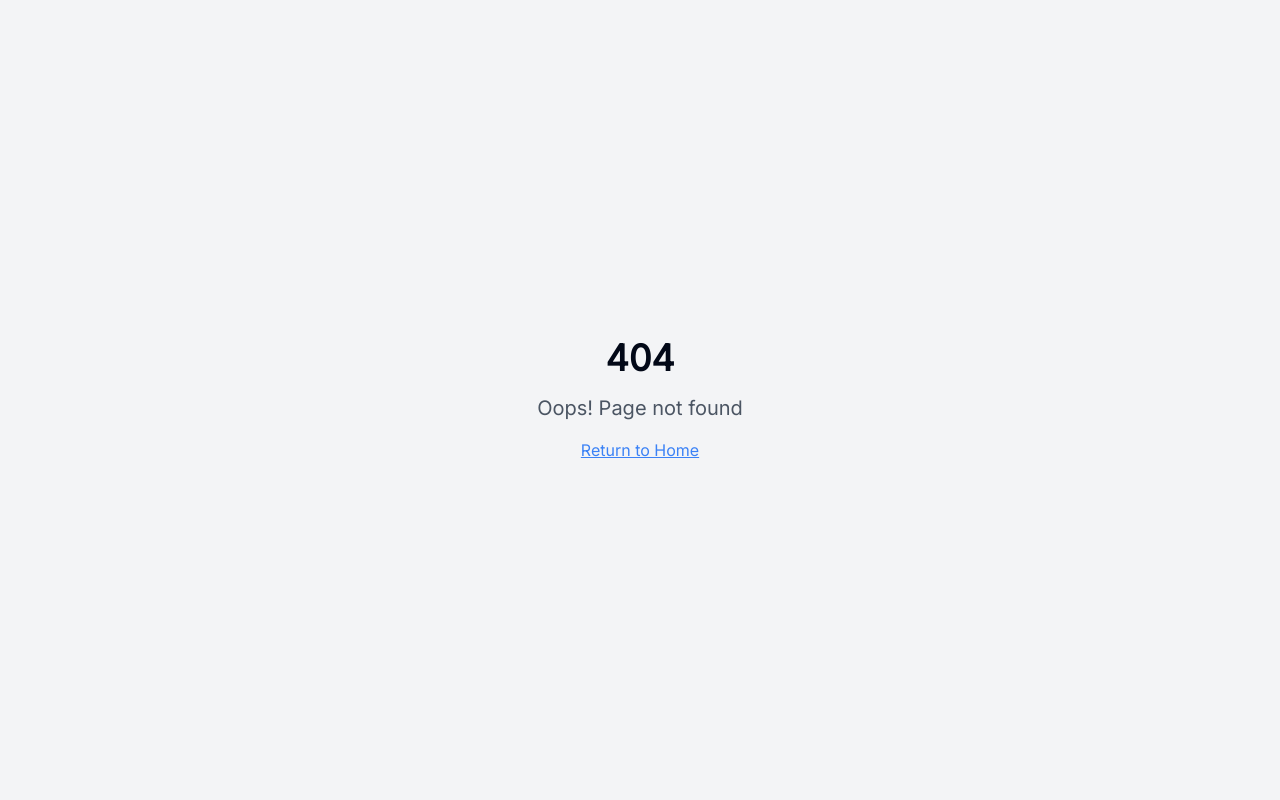
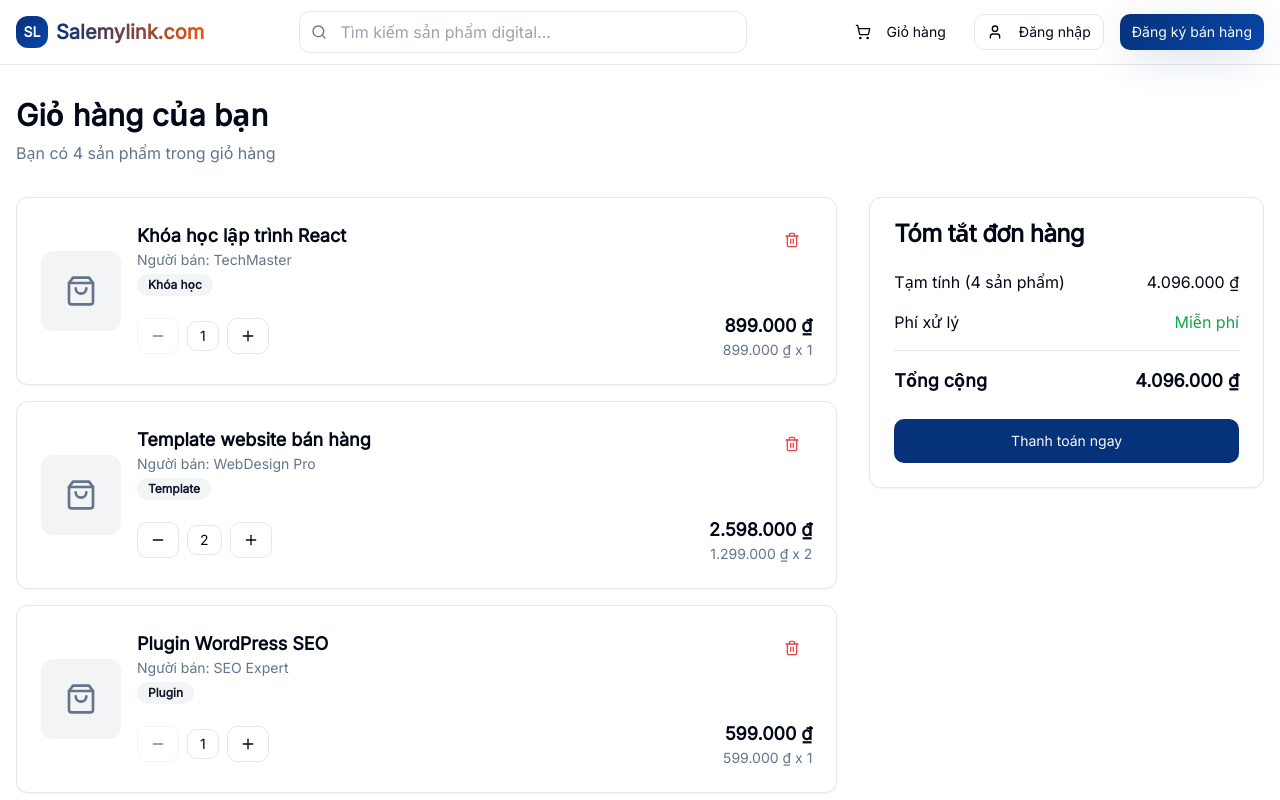
Before and after one commit to Quileute97/drive-sell-hub, a React (Vite) app: page /cart in a window 1280 px wide. Before the commit this address had no page. Shown: the top 800 px of the page. Built offline with nearby package versions, Linux system fonts and the light colour scheme; a web font is replaced by a local one.

Commit message:
Fix shopping cart display
Optimized the shopping cart tab to display correctly when clicked.

```diff
--- a/src/App.tsx
+++ b/src/App.tsx
@@ -8,6 +8,7 @@ import Index from "./pages/Index";
 import Auth from "./pages/Auth";
 import SellerAuth from "./pages/SellerAuth";
 import SellerDashboard from "./pages/SellerDashboard";
+import { Cart } from "./pages/Cart";
 import NotFound from "./pages/NotFound";
 
 const queryClient = new QueryClient();
@@ -24,6 +25,7 @@ const App = () => (
             <Route path="/auth" element={<Auth />} />
             <Route path="/seller-signup" element={<SellerAuth />} />
             <Route path="/seller-dashboard" element={<SellerDashboard />} />
+            <Route path="/cart" element={<Cart />} />
             {/* ADD ALL CUSTOM ROUTES ABOVE THE CATCH-ALL "*" ROUTE */}
             <Route path="*" element={<NotFound />} />
           </Routes>
--- a/src/components/Header.tsx
+++ b/src/components/Header.tsx
@@ -42,10 +42,12 @@ export const Header = () => {
 
           {/* Right Navigation */}
           <div className="flex items-center space-x-4">
-            <Button variant="ghost" size="sm" className="hidden sm:flex">
-              <ShoppingCart className="h-4 w-4" />
-              <span className="ml-2">Giỏ hàng</span>
-            </Button>
+            <Link to="/cart">
+              <Button variant="ghost" size="sm" className="hidden sm:flex">
+                <ShoppingCart className="h-4 w-4" />
+                <span className="ml-2">Giỏ hàng</span>
+              </Button>
+            </Link>
 
             {user ? (
               <DropdownMenu>
--- /dev/null
+++ b/src/pages/Cart.tsx
@@ -0,0 +1,219 @@
+import { useState } from 'react';
+import { Header } from '@/components/Header';
+import { Footer } from '@/components/Footer';
+import { Button } from '@/components/ui/button';
+import { Card, CardContent, CardFooter, CardHeader, CardTitle } from '@/components/ui/card';
+import { Badge } from '@/components/ui/badge';
+import { Separator } from '@/components/ui/separator';
+import { Trash2, Plus, Minus, ShoppingBag } from 'lucide-react';
+import { useToast } from '@/hooks/use-toast';
+
+interface CartItem {
+  id: string;
+  name: string;
+  price: number;
+  quantity: number;
+  seller: string;
+  image?: string;
+  category: string;
+}
+
+export const Cart = () => {
+  const { toast } = useToast();
+
+  // Mock cart data - in real app, this would come from context/state management
+  const [cartItems, setCartItems] = useState<CartItem[]>([
+    {
+      id: '1',
+      name: 'Khóa học lập trình React',
+      price: 899000,
+      quantity: 1,
+      seller: 'TechMaster',
+      category: 'Khóa học',
+    },
+    {
+      id: '2',
+      name: 'Template website bán hàng',
+      price: 1299000,
+      quantity: 2,
+      seller: 'WebDesign Pro',
+      category: 'Template',
+    },
+    {
+      id: '3',
+      name: 'Plugin WordPress SEO',
+      price: 599000,
+      quantity: 1,
+      seller: 'SEO Expert',
+      category: 'Plugin',
+    }
+  ]);
+
+  const updateQuantity = (id: string, newQuantity: number) => {
+    if (newQuantity < 1) return;
+    setCartItems(items =>
+      items.map(item =>
+        item.id === id ? { ...item, quantity: newQuantity } : item
+      )
+    );
+  };
+
+  const removeItem = (id: string) => {
+    setCartItems(items => items.filter(item => item.id !== id));
+    toast({
+      title: "Đã xóa sản phẩm",
+      description: "Sản phẩm đã được xóa khỏi giỏ hàng",
+    });
+  };
+
+  const formatPrice = (price: number) => {
+    return new Intl.NumberFormat('vi-VN', {
+      style: 'currency',
+      currency: 'VND'
+    }).format(price);
+  };
+
+  const totalAmount = cartItems.reduce((total, item) => total + (item.price * item.quantity), 0);
+  const totalItems = cartItems.reduce((total, item) => total + item.quantity, 0);
+
+  const handleCheckout = () => {
+    toast({
+      title: "Thanh toán",
+      description: "Chức năng thanh toán sẽ được phát triển soon!",
+    });
+  };
+
+  return (
+    <div className="min-h-screen bg-background">
+      <Header />
+
+      <main className="container mx-auto px-4 py-8">
+        <div className="mb-8">
+          <h1 className="text-3xl font-bold text-foreground mb-2">Giỏ hàng của bạn</h1>
+          <p className="text-muted-foreground">
+            Bạn có {totalItems} sản phẩm trong giỏ hàng
+          </p>
+        </div>
+
+        {cartItems.length === 0 ? (
+          <Card className="text-center py-12">
+            <CardContent>
+              <ShoppingBag className="h-16 w-16 text-muted-foreground mx-auto mb-4" />
+              <h3 className="text-lg font-semibold mb-2">Giỏ hàng trống</h3>
+              <p className="text-muted-foreground mb-4">
+                Hãy khám phá các sản phẩm digital tuyệt vời của chúng tôi
+              </p>
+              <Button asChild>
+                <a href="/">Tiếp tục mua sắm</a>
+              </Button>
+            </CardContent>
+          </Card>
+        ) : (
+          <div className="grid lg:grid-cols-3 gap-8">
+            {/* Cart Items */}
+            <div className="lg:col-span-2 space-y-4">
+              {cartItems.map((item) => (
+                <Card key={item.id}>
+                  <CardContent className="p-6">
+                    <div className="flex items-center space-x-4">
+                      <div className="w-20 h-20 bg-muted rounded-lg flex items-center justify-center">
+                        <ShoppingBag className="h-8 w-8 text-muted-foreground" />
+                      </div>
+
+                      <div className="flex-1">
+                        <div className="flex items-start justify-between">
+                          <div>
+                            <h3 className="font-semibold text-lg">{item.name}</h3>
+                            <p className="text-sm text-muted-foreground">Người bán: {item.seller}</p>
+                            <Badge variant="secondary" className="mt-1">
+                              {item.category}
+                            </Badge>
+                          </div>
+                          <Button
+                            variant="ghost"
+                            size="sm"
+                            onClick={() => removeItem(item.id)}
+                            className="text-red-500 hover:text-red-600"
+                          >
+                            <Trash2 className="h-4 w-4" />
+                          </Button>
+                        </div>
+
+                        <div className="flex items-center justify-between mt-4">
+                          <div className="flex items-center space-x-2">
+                            <Button
+                              variant="outline"
+                              size="sm"
+                              onClick={() => updateQuantity(item.id, item.quantity - 1)}
+                              disabled={item.quantity <= 1}
+                            >
+                              <Minus className="h-3 w-3" />
+                            </Button>
+                            <span className="px-3 py-1 border rounded-md text-sm font-medium">
+                              {item.quantity}
+                            </span>
+                            <Button
+                              variant="outline"
+                              size="sm"
+                              onClick={() => updateQuantity(item.id, item.quantity + 1)}
+                            >
+                              <Plus className="h-3 w-3" />
+                            </Button>
+                          </div>
+
+                          <div className="text-right">
+                            <p className="text-lg font-semibold">
+                              {formatPrice(item.price * item.quantity)}
+                            </p>
+                            <p className="text-sm text-muted-foreground">
+                              {formatPrice(item.price)} x {item.quantity}
+                            </p>
+                          </div>
+                        </div>
+                      </div>
+                    </div>
+                  </CardContent>
+                </Card>
+              ))}
+            </div>
+
+            {/* Order Summary */}
+            <div>
+              <Card className="sticky top-24">
+                <CardHeader>
+                  <CardTitle>Tóm tắt đơn hàng</CardTitle>
+                </CardHeader>
+                <CardContent className="space-y-4">
+                  <div className="flex justify-between">
+                    <span>Tạm tính ({totalItems} sản phẩm)</span>
+                    <span>{formatPrice(totalAmount)}</span>
+                  </div>
+                  <div className="flex justify-between">
+                    <span>Phí xử lý</span>
+                    <span className="text-green-600">Miễn phí</span>
+                  </div>
+                  <Separator />
+                  <div className="flex justify-between text-lg font-semibold">
+                    <span>Tổng cộng</span>
+                    <span>{formatPrice(totalAmount)}</span>
+                  </div>
+                </CardContent>
+                <CardFooter className="pt-0">
+                  <Button
+                    className="w-full"
+                    size="lg"
+                    onClick={handleCheckout}
+                  >
+                    Thanh toán ngay
+                  </Button>
+                </CardFooter>
+              </Card>
+            </div>
+          </div>
+        )}
+      </main>
+
+      <Footer />
+    </div>
+  );
+};
```
